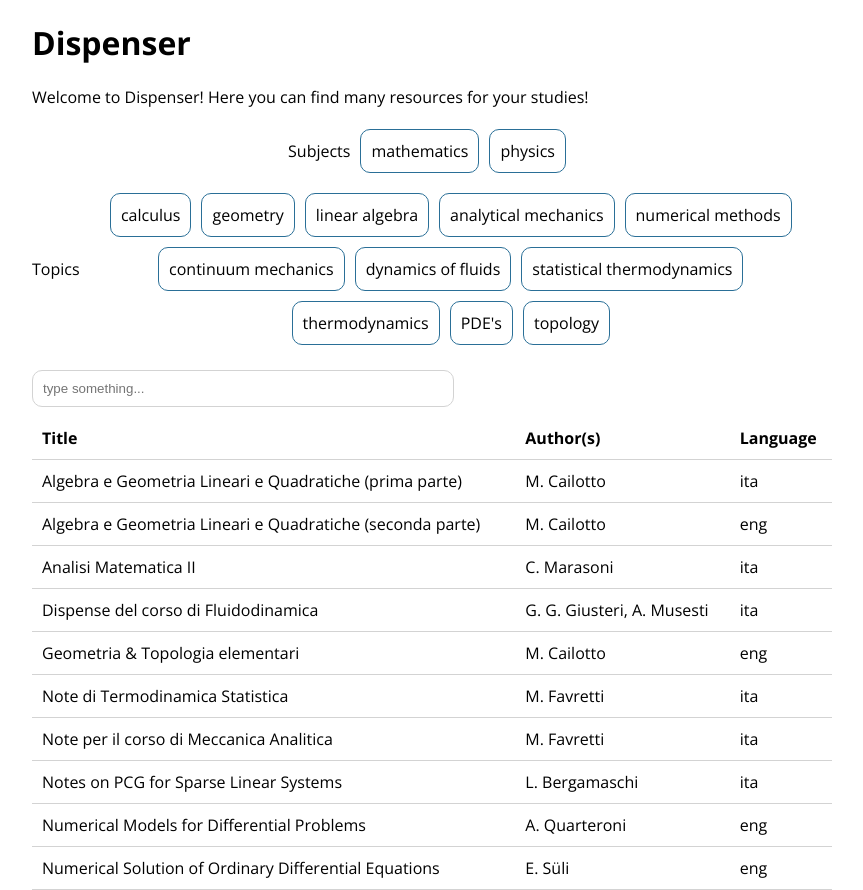
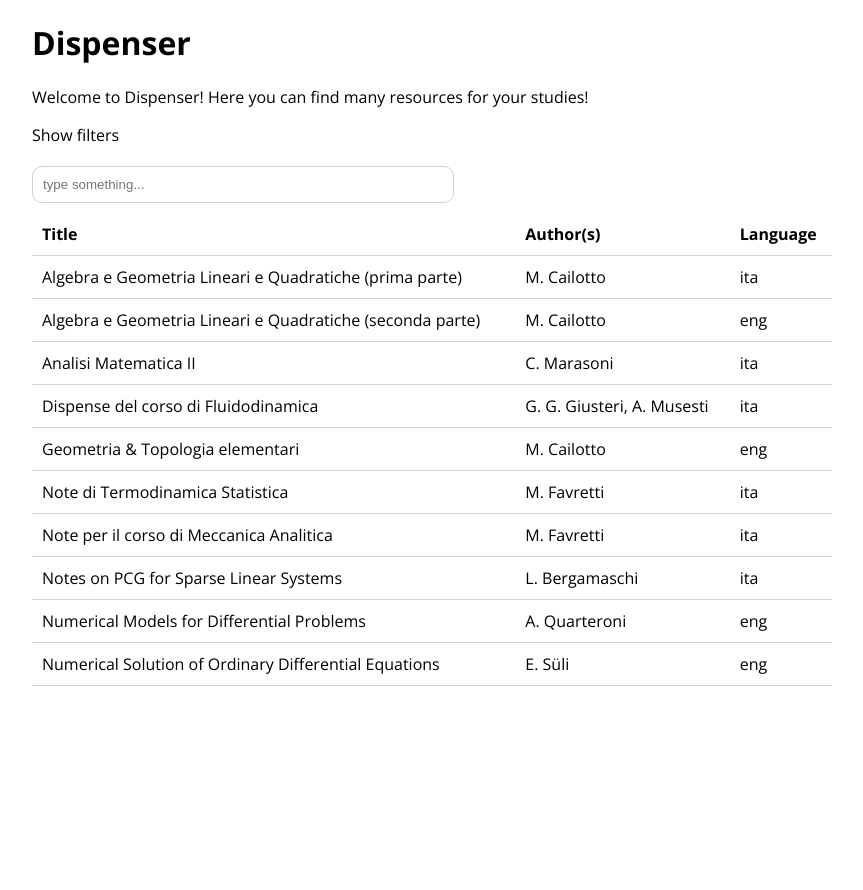
Before and after one commit to alessiogs/dispenser, a React (Vite) app: page / in a window 1280 px wide. Shown: the whole page, without its empty margins (208-1071 px from the left). After the commit the page ends 800 px from the top, so only its background shows below. Built offline with nearby package versions, Linux system fonts and the light colour scheme; a web font is replaced by a local one.

Commit message:
feat(Filters): show/hide filters introduced

```diff
--- a/src/components/Filters.jsx
+++ b/src/components/Filters.jsx
@@ -1,4 +1,7 @@
+import { useState } from "react";
+
 const Filters = ({ filters, setFilters, subjects, topics }) => {
+  const [showFilters, setShowFilters] = useState(false);
   const handleSelectFilter = (item, filterKey) => {
     const isItemSelected = filters[filterKey].includes(item.id);
     setFilters({
@@ -11,6 +14,13 @@ const Filters = ({ filters, setFilters, subjects, topics }) => {
 
   return (
     <div>
+      <div
+        style={{ cursor: "pointer" }}
+        onClick={() => setShowFilters(!showFilters)}
+      >
+        {showFilters ? "Hide" : "Show"} filters
+      </div>
+      <div className={`${showFilters ? "expanded" : "collapsed"}`}>
         <div className="filter-container">
           <div className="filter-item-label">Subjects</div>
           <div className="filters-container">
@@ -46,6 +56,7 @@ const Filters = ({ filters, setFilters, subjects, topics }) => {
           </div>
         </div>
       </div>
+    </div>
   );
 };
 
--- a/src/index.css
+++ b/src/index.css
@@ -14,6 +14,7 @@ table {
   background-color: #ffffff;
   border-collapse: collapse;
   width: 100%;
+  margin-bottom: 50px;
 }
 
 th {
@@ -105,3 +106,18 @@ thead tr:hover {
   color: white;
   background-color: #2a6f97;
 }
+
+.collapsed {
+  height: 0;
+  opacity: 0;
+  visibility: hidden;
+  transition: all;
+  transition-duration: 200ms;
+}
+
+.expanded {
+  height: 100%;
+  visibility: visible;
+  transition: all;
+  transition-duration: 200ms;
+}
```
Lines whose indentation alone changed are shown as unchanged.
